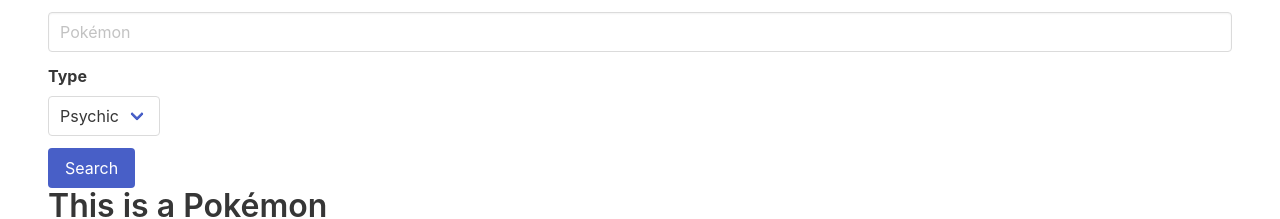
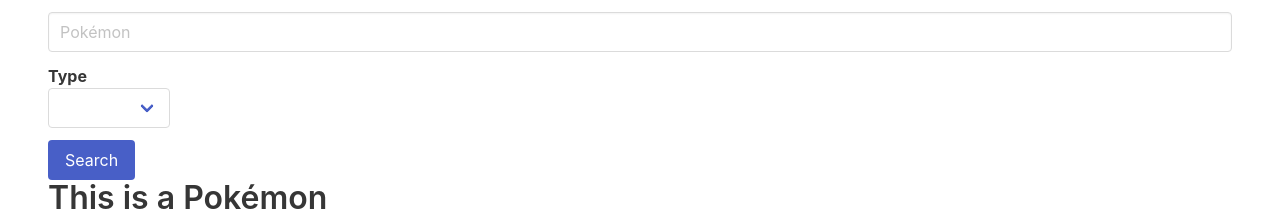
Before and after one commit to Burstniart/PokeReact, a React (Vite) app: page / in a window 1280 px wide. Shown: the part 248-467 px from the top of the page. Built offline with nearby package versions, Linux system fonts and the light colour scheme.

Commit message:
Resume search params mapping data creating 2nd type dropdown

```diff
--- a/src/Components/Pokemon.jsx
+++ b/src/Components/Pokemon.jsx
@@ -1,5 +1,6 @@
 import React from "react";
 import { render } from "react-dom";
+
 
 const  Pokemon = props => {
   return (
--- a/src/Components/SearchParams.jsx
+++ b/src/Components/SearchParams.jsx
@@ -1,9 +1,17 @@
-import { useState } from "react"
+import { useState, useEffect } from "react"
+import Pokemon from "./Pokemon"
+
+const TYPES =["normal", "fighting", "flying", "poison","ground", "rock", "bug", "ghost", "steel", "fire", "water",
+"grass", "electric", "psychic", "ice", "dragon", "dark", "fairy", "unknown", "shadow"]
 
 const SearchParams = () => {
-  const type = "psychic"
+  // const type = "psychic"
   // const pokemon= "garde"
   const [pokemon, setPokemon] = useState("")
+  const [type, setType] = useState("")
+  const [type2, setType2] = useState("")
+  const types = []
+  // const [pokemon, setPokemon] = useState([])
   return (
     <div className="search-params">
       <div className="field">
@@ -22,14 +30,34 @@
         </div>
       </div>
       <div className="field">
-        <label className="label">Type</label>
-        <div className="control">
-          <div className="select">
-            <select>
-              <option>Psychic</option>
-            </select>
+        <label htmlFor="type" className="label">Type
+          <div className="control">
+            <div className="select">
+              <select
+              id="type"
+              value={type}
+              onChange={(e) => {
+                setType(e.target.value)
+                setType2("")
+
+              }}
+              onBlur={(e) => {
+                setType(e.target.value)
+                setType2("")
+              }}
+              >
+                <option/>
+
+                {TYPES.map((type) => (
+                  <option key={type} value={type}>
+                    {type}
+                  </option>
+                ))
+                }
+              </select>
+            </div>
           </div>
-        </div>
+        </label>
       </div>
       <div className="field is-grouped">
         <div className="control">
```
